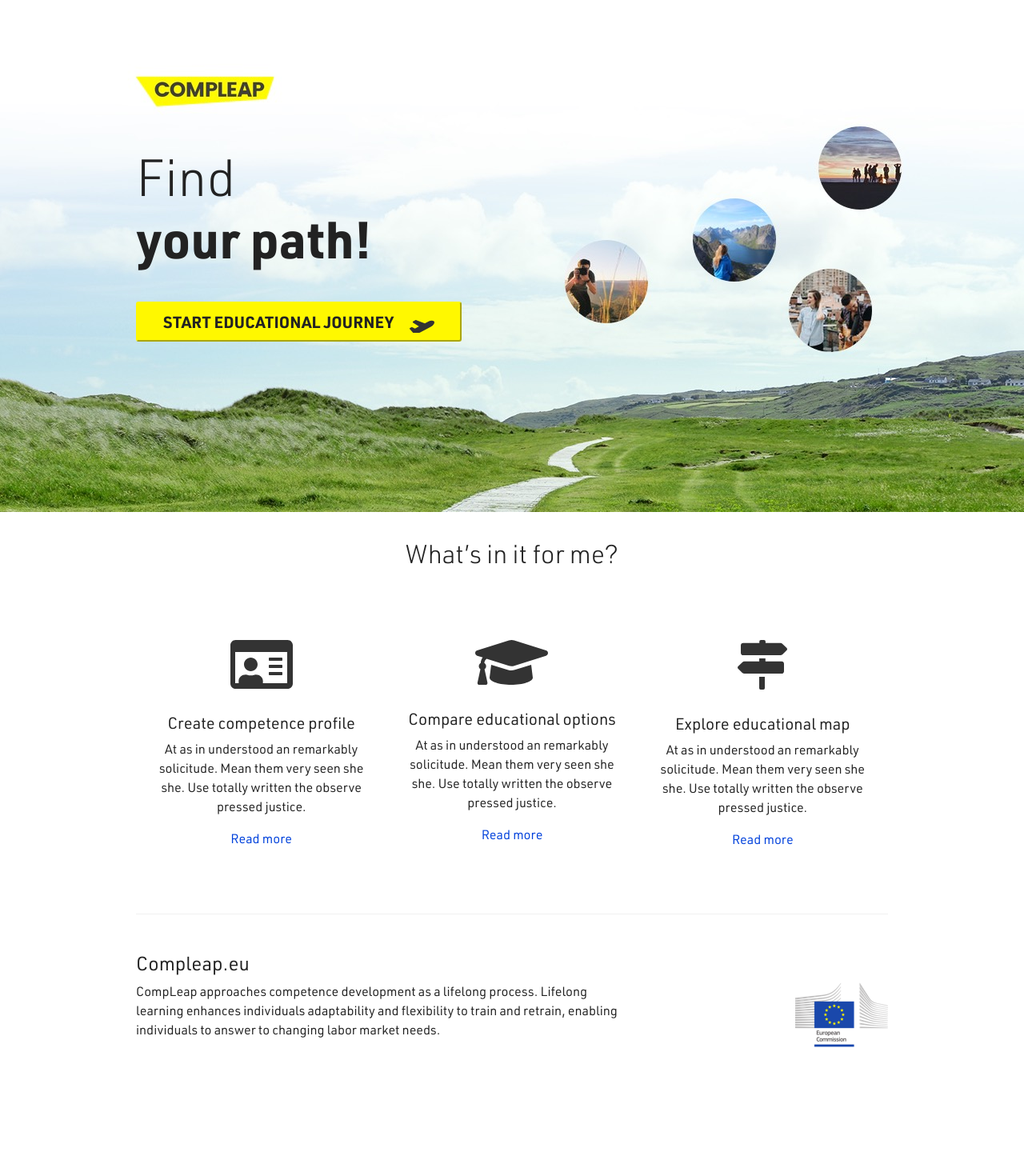
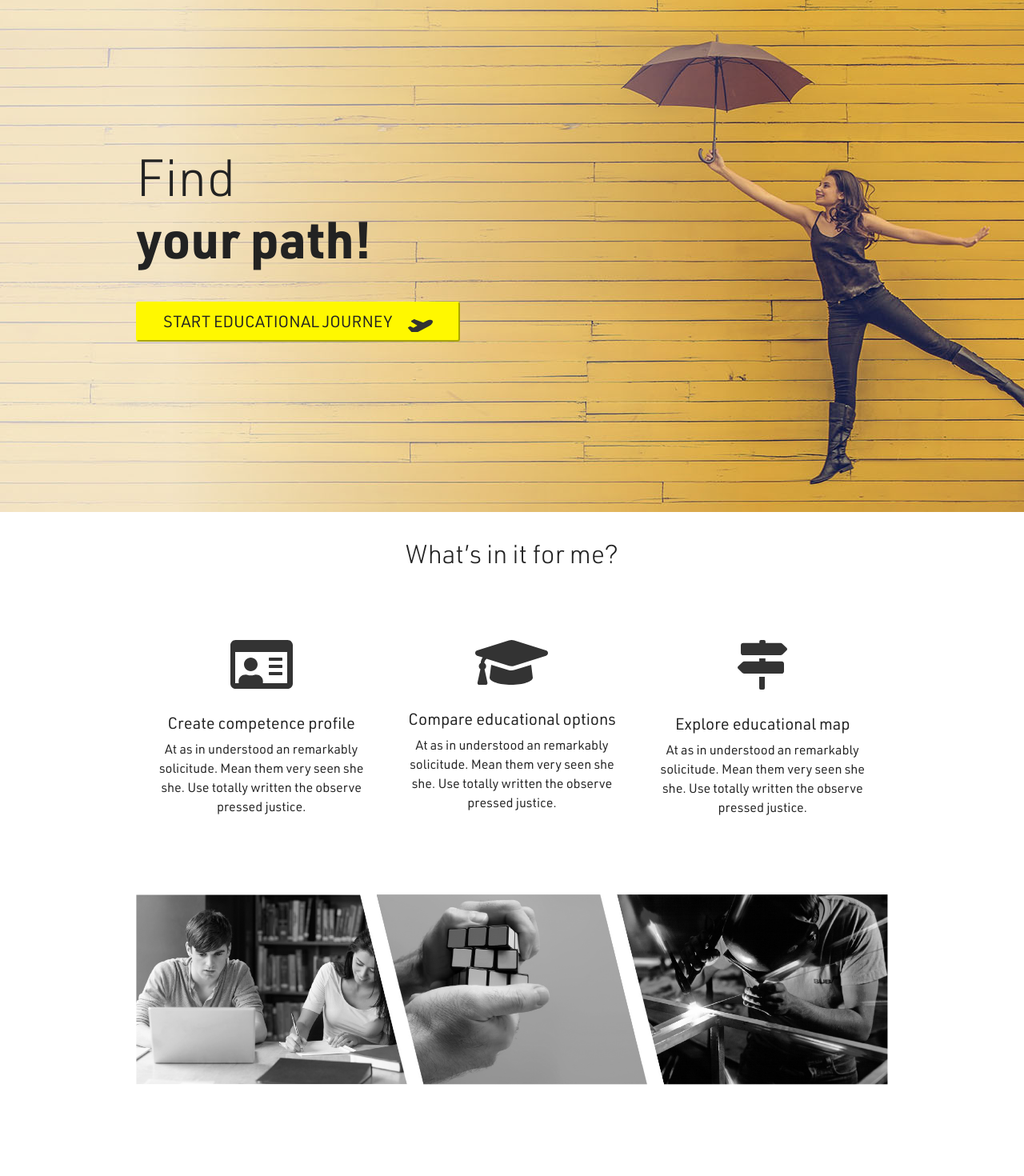
Before and after one commit to Opetushallitus/compleap-proto, a Vue app: page / in a window 1280 px wide. Shown: the top 1470 px of the page at 80% size. Built offline with nearby package versions, Linux system fonts and the light colour scheme.

Commit message:
Etusivun tausta

```diff
--- a/src/views/Home.vue
+++ b/src/views/Home.vue
@@ -9,7 +9,7 @@
           <span class="font-weight-light">Find</span><br>
           <span class="font-weight-bold"> your path!</span>
         </h1>
-        <button type="button" @click="openModal('login')" class="mt-5 px-5 btn-lg btn-warning font-weight-bold">
+        <button type="button" @click="openModal('login')" class="mt-5 px-5 btn-lg btn-warning">
           Start educational journey
           <img class="pl-3" src="../assets/images/plane.svg" />
         </button>
@@ -24,21 +24,19 @@
           <img class="pb-5" src="../assets/images/id-card.svg" />
           <h5>Create competence profile</h5>
           <p>At as in understood an remarkably solicitude. Mean them very seen she she. Use totally written the observe pressed justice.</p>
-          <a href="/readmore">Read more</a>
         </div>
         <div class="d-flex flex-column align-items-center p-3 text-center">
           <img class="pb-5" src="../assets/images/hat.svg" />
           <h5>Compare educational options</h5>
           <p>At as in understood an remarkably solicitude. Mean them very seen she she. Use totally written the observe pressed justice.</p>
-          <a href="/readmore">Read more</a>
         </div>
         <div class="d-flex flex-column align-items-center p-3 text-center">
           <img class="pb-5" src="../assets/images/path.svg" />
           <h5>Explore educational map</h5>
           <p class="text-nter">At as in understood an remarkably solicitude. Mean them very seen she she. Use totally written the observe pressed justice.</p>
-          <a href="/readmore">Read more</a>
         </div>
       </div>
+      <img src="../assets/images/banner-compleap.jpg" class="mt-7 mb-7" style="max-width: 100%;" />
     </div>
     <modal v-if="modal.activeModal==='login'" @close="closeModal()" :headerBorder="false" :bgSplit="true">
       <div slot="header">
```
Also changed, not shown: src/assets/images/banner-compleap.jpg (added), src/assets/images/hero-bg.jpg.
